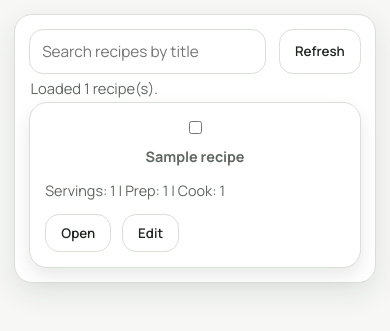
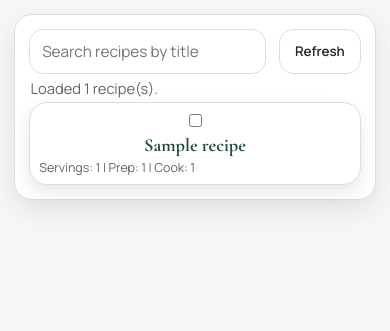
Before and after one commit to amendez13/recipe-pro, a FastAPI app: page / in a window 390 px wide. Shown: the part 199-530 px from the top of the page. Run offline with FastAPI, Linux system fonts and the light colour scheme; tables that the repository leaves empty hold one stand-in row (values such as "Sample post").

Commit message:
Improve mobile list density and add systemd ansible deploy

```diff
--- a/app/static/app.js
+++ b/app/static/app.js
@@ -97,17 +97,16 @@ function setMessage(el, text, isError = false) {
 
 function recipeCard(recipe) {
     const article = document.createElement('article');
-    article.className = 'card';
+    article.className = 'card recipe-card';
     const checked = state.selectedRecipeIds.has(recipe.id) ? 'checked' : '';
     article.innerHTML = `
-        <label class="row gap align-center">
+        <label class="row gap align-center compact-row">
             <input data-select-recipe="${recipe.id}" type="checkbox" ${checked}>
-            <strong>${escapeHtml(recipe.title)}</strong>
+            <button type="button" class="title-link" data-open-recipe="${recipe.id}">${escapeHtml(recipe.title)}</button>
         </label>
-        <p class="muted">Servings: ${recipe.servings ?? '-'} | Prep: ${recipe.prep_time ?? '-'} | Cook: ${recipe.cook_time ?? '-'}</p>
-        <div class="row gap">
-            <button data-open-recipe="${recipe.id}">Open</button>
-            <button data-edit-recipe="${recipe.id}">Edit</button>
+        <p class="muted compact-meta">Servings: ${recipe.servings ?? '-'} | Prep: ${recipe.prep_time ?? '-'} | Cook: ${recipe.cook_time ?? '-'}</p>
+        <div class="row gap recipe-actions">
+            <button class="edit-compact" data-edit-recipe="${recipe.id}">Edit</button>
         </div>
     `;
     return article;
--- a/app/static/style.css
+++ b/app/static/style.css
@@ -118,10 +118,59 @@ h3 {
 .card {
     border: 1px solid var(--line);
     border-radius: 18px;
-    padding: 0.95rem;
+    padding: 0.75rem 0.85rem;
     background: #fff;
     box-shadow: 0 8px 18px rgba(28, 37, 32, 0.1);
     transition: transform 220ms ease, box-shadow 220ms ease;
+}
+
+.compact-row {
+    margin-bottom: 0.25rem;
+}
+
+.title-link {
+    background: transparent;
+    border: none;
+    box-shadow: none;
+    padding: 0;
+    margin: 0;
+    color: var(--heading);
+    font-family: "Cormorant Garamond", Georgia, serif;
+    font-size: 1.35rem;
+    font-weight: 700;
+    text-align: left;
+    cursor: pointer;
+}
+
+.title-link:hover {
+    text-decoration: underline;
+    border: none;
+    box-shadow: none;
+}
+
+.title-link:focus-visible {
+    outline: none;
+    border-radius: 6px;
+    box-shadow: 0 0 0 3px var(--focus-ring);
+}
+
+.compact-meta {
+    margin: 0.15rem 0 0.5rem;
+    font-size: 0.84rem;
+}
+
+.recipe-card {
+    padding: 0.62rem 0.72rem;
+}
+
+.recipe-actions {
+    margin-top: 0.1rem;
+}
+
+.edit-compact {
+    padding: 0.33rem 0.58rem;
+    font-size: 0.8rem;
+    border-radius: 10px;
 }
 
 .card:hover {
@@ -457,4 +506,33 @@ button:focus-visible {
     .focus-nav-btn {
         flex: 1;
     }
+
+    .recipe-card {
+        padding: 0.5rem 0.58rem;
+    }
+
+    .recipe-card .compact-row {
+        margin-bottom: 0.14rem;
+        gap: 0.35rem;
+    }
+
+    .recipe-card .title-link {
+        font-size: 1.15rem;
+        line-height: 1.15;
+        white-space: nowrap;
+        overflow: hidden;
+        text-overflow: ellipsis;
+    }
+
+    .recipe-card .compact-meta {
+        margin: 0;
+        font-size: 0.78rem;
+        white-space: nowrap;
+        overflow: hidden;
+        text-overflow: ellipsis;
+    }
+
+    .recipe-card .recipe-actions {
+        display: none;
+    }
 }
```
Also changed, not shown: ansible/deploy.yml (added, +67 -0 lines), ansible/group_vars/all.yml (added, +10 -0 lines), 1 other file.
